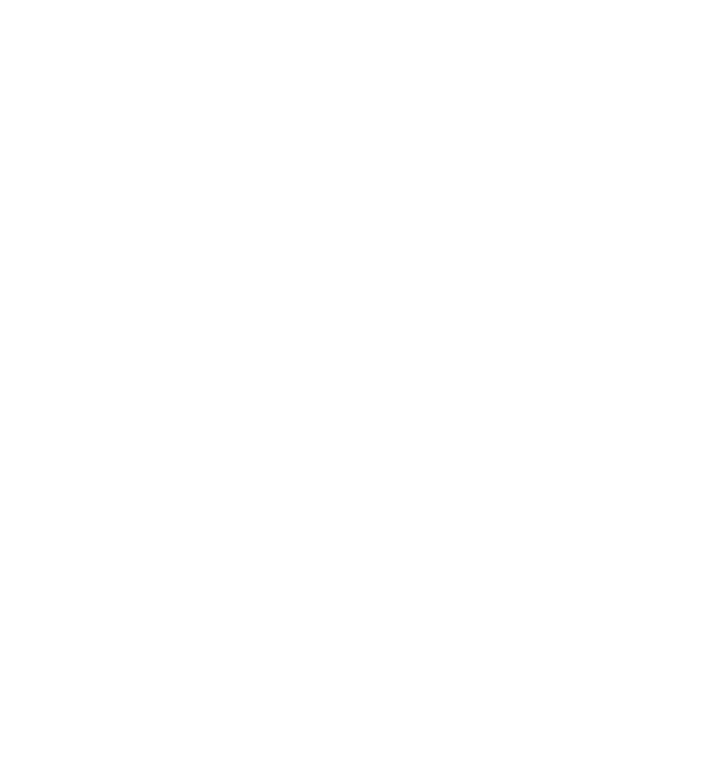
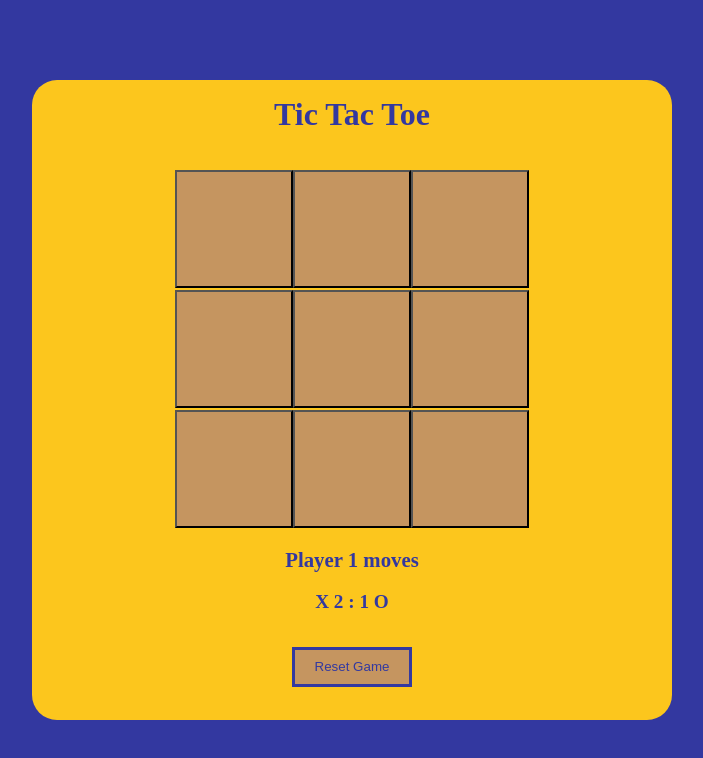
Before and after one commit to HanKu16/tic-tac-toe-web, a plain HTML site: page index.html in a window 1280 px wide. Shown: the whole page, without its empty margins (288-991 px from the left). Drawn offline with Linux system fonts and the light colour scheme.

Commit message:
feat: Implement content and basic design.

```diff
--- a/index.html
+++ b/index.html
@@ -1,11 +1,66 @@
 <!DOCTYPE html>
 <html>
   <head>
+    <link rel="stylesheet" href="styles.css">
     <title>
       Tic Tac Toe
     </title>
   </head>
   <body>
+    <div class="game-container">
+      <div class="game-container-top">
+        <h1 class="game-header">
+          Tic Tac Toe
+        </h1>
+        <div class="game-board">
+          <div class="game-board-row">
+            <button class="game-button">
 
+            </button>
+            <button class="game-button">
+
+            </button>
+            <button class="game-button">
+
+            </button>
+          </div>
+          <div class="game-board-row">
+            <button class="game-button">
+
+            </button>
+            <button class="game-button">
+
+            </button>
+            <button class="game-button">
+
+            </button>
+          </div>
+          <div class="game-board-row">
+            <button class="game-button">
+
+            </button>
+            <button class="game-button">
+
+            </button>
+            <button class="game-button">
+
+            </button>
+          </div>
+        </div>
+      </div>
+      <div class="game-container-bottom">
+        <div>
+          <span class="move-message">Player 1 moves</span>
+        </div>
+        <div class="game-stats">
+          <span class="game-score">X 2 : 1 O</span>
+        </div>
+        <div class="general-buttons">
+          <button class="game-reset-button">
+            Reset Game
+          </button>
+        </div>
+      </div>
+    </div>
   </body>
 </html>
--- /dev/null
+++ b/styles.css
@@ -0,0 +1,97 @@
+html, body {
+  height: 100vh;
+  margin: 0;
+}
+
+body {
+  display: flex;
+  justify-content: center;
+  align-items: center;
+  background-color: #3338A0;
+}
+
+.game-container {
+  height: 80%;
+  background-color: #FCC61D;
+  aspect-ratio: 1 / 1;
+  display: flex;
+  flex-direction: column;
+  /* justify-content: space-between; */
+  align-items: center;
+  border-radius: 25px;
+}
+
+.game-container-top {
+  width: 100%;
+  height: 70%;
+  display: flex;
+  flex-direction: column;
+  align-items: center;
+}
+
+.game-container-bottom {
+  width: 50%;
+  height: 30%;
+  display: flex;
+  flex-direction: column;
+  justify-content: space-evenly;
+  align-items: center;
+}
+
+.game-header {
+  margin: 1rem;
+  height: 20%;
+  color: #3338A0;
+}
+
+.game-board {
+  height: 80%;
+  width: 75%;
+  display: flex;
+  flex-direction: column;
+  justify-content: space-between;
+}
+
+.game-board-row {
+  height: 33%;
+  aspect-ratio: 1 / 1;
+  display: flex;
+  justify-content: center;
+}
+
+.game-button {
+  height: 100%;
+  aspect-ratio: 1 / 1;
+  background-color: #C59560;
+}
+
+.move-message {
+  color: #3338A0;
+  font-weight: 700;
+  font-size: 1.3rem;
+}
+
+.general-buttons {
+  width: 50%;
+  height: 35%;
+  display: flex;
+  justify-content: center;
+  align-items: center;
+}
+
+.game-reset-button {
+  background-color: #C59560;
+  height: 60%;
+  padding: 1rem 1.2rem;
+  display: flex;
+  align-items: center;
+  border: solid #3339A0;
+  color: #3339A0;
+  font-W: 600;
+}
+
+.game-score {
+  color: #3339A0;
+  font-weight: 700;
+  font-size: 1.2rem;
+}
```
